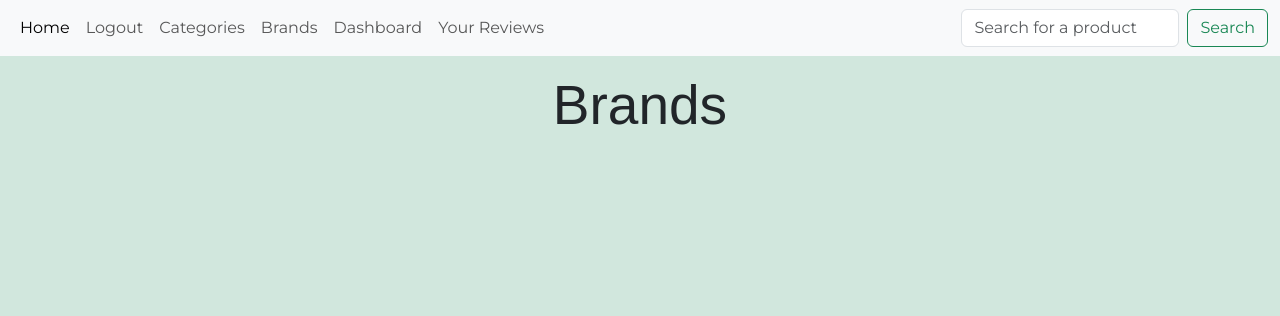
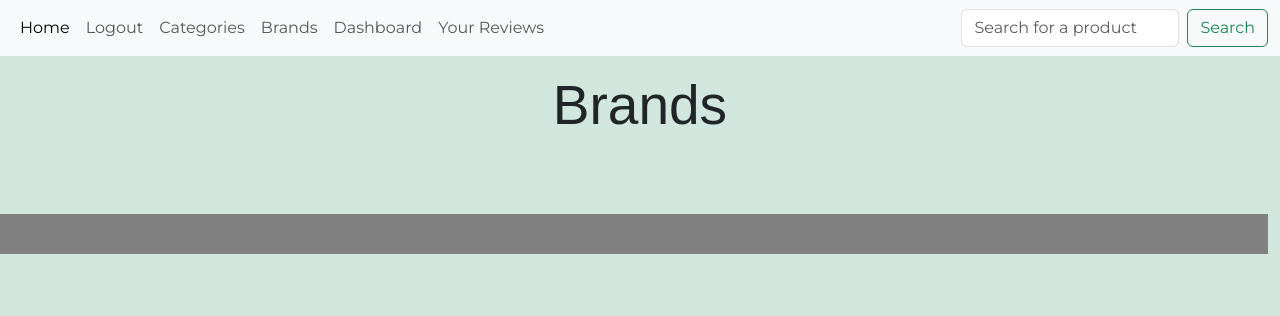
Before and after one commit to DanArthur99/Milestone-Project-3, a Flask app: page /brands in a window 1280 px wide. Shown: the top 316 px of the page. Run offline with Flask 2, Linux system fonts and the light colour scheme; the visitor is signed in with stand-in values (Sample User, id 1); data comes from the database, SQL or seed files in the repository; data that the repository does not hold is empty; some libraries are stand-ins or nearby versions; some web fonts are replaced.

Commit message:
feat: footer section added

```diff
--- a/review_app/static/css/style.css
+++ b/review_app/static/css/style.css
@@ -42,6 +42,12 @@ body {
     width: 150px;
 }
 
+.footer-section {
+    width: 100%;
+    height: 40px;
+    background-color: gray;
+}
+
 @media (max-width: 508px) {
     .bungee-tin {
         font-size: 50px;
--- a/review_app/templates/about_gear.html
+++ b/review_app/templates/about_gear.html
@@ -27,6 +27,7 @@
 
 {% endif %}
 
+<!-- ====== Dynamically Displayed Reviews for the selected product ========== -->
 <div class="row justify-content-center">
     {% for review in reviews %}
     <div class="card m-5 col-4 shadow width-20rem">
@@ -43,6 +44,7 @@
     {% endfor %}
 </div>
 
+<!-- ========= Delete Product Modal ========== -->
 <div class="modal" id="gear-deletion-check" tabindex="-1" aria-labelledby="exampleModalLabel" aria-hidden="true">>
     <div class="modal-dialog">
         <div class="modal-content">
--- a/review_app/templates/base.html
+++ b/review_app/templates/base.html
@@ -92,6 +92,9 @@
 
     {% endblock %}
 
+    <footer class="row footer-section">
+        <div class="col-12"></div>
+    </footer>
     <script src="https://cdn.jsdelivr.net/npm/bootstrap@5.3.3/dist/js/bootstrap.bundle.min.js"
         integrity="sha384-YvpcrYf0tY3lHB60NNkmXc5s9fDVZLESaAA55NDzOxhy9GkcIdslK1eN7N6jIeHz"
         crossorigin="anonymous"></script>
```
